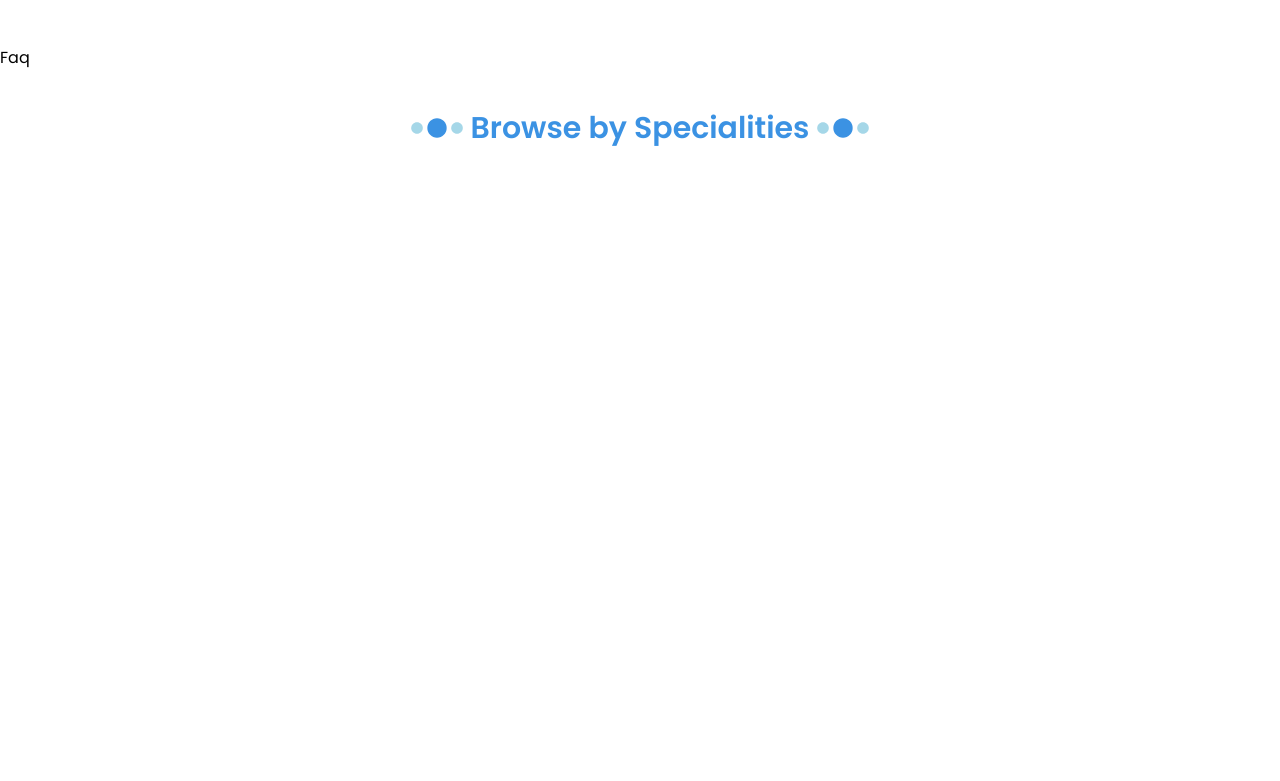
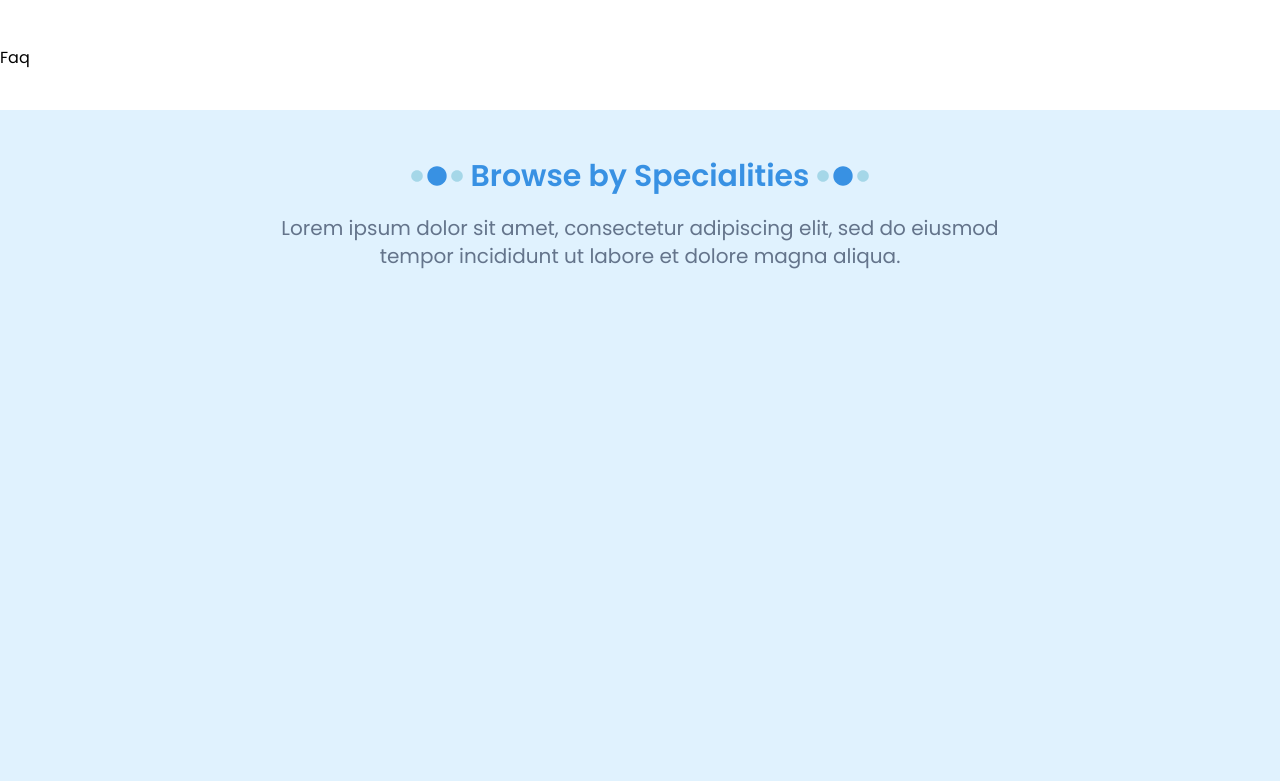
Before and after one commit to rakibulhasan-bu/hospital-app-team-project-client, a React (Vite) app: page / in a window 1280 px wide. Shown: the part 2379-3160 px from the top of the page. Built offline with nearby package versions, Linux system fonts and the light colour scheme.

Commit message:
add_title_style

```diff
--- a/src/pages/home/partners/Partners.tsx
+++ b/src/pages/home/partners/Partners.tsx
@@ -2,9 +2,10 @@ import { FaCircle } from "react-icons/fa";
 
 const Partners = () => {
     return (
-        <div className="container px-2 mx-auto my-10 text-xl lg:min-h-screen lg:px-0">
-            <div>
-            <h1 className="flex items-center justify-center gap-1 mb-5 text-2xl font-semibold text-secondary/90">
+        <div className="container px-2 mx-auto my-10 text-xl lg:min-h-screen lg:px-0 bg-sky-100">
+            <section >
+            <div className="text-center pt-12">
+            <h1 className="flex items-center justify-center gap-1 mb-5 text-2xl font-semibold text-secondary/90 ">
               <FaCircle className="text-xs text-accent" />
               <FaCircle className="text-xl" />
               <FaCircle className="text-xs text-accent" />
@@ -13,7 +14,10 @@ const Partners = () => {
               <FaCircle className="text-xl" />
               <FaCircle className="text-xs text-accent" />
             </h1>
+            <p className="text-slate-500">Lorem ipsum dolor sit amet, consectetur adipiscing elit, sed do eiusmod</p>
+            <p className="text-slate-500">tempor incididunt ut labore et dolore magna aliqua.</p>
             </div>
+            </section>
         </div>
     );
 };
```
